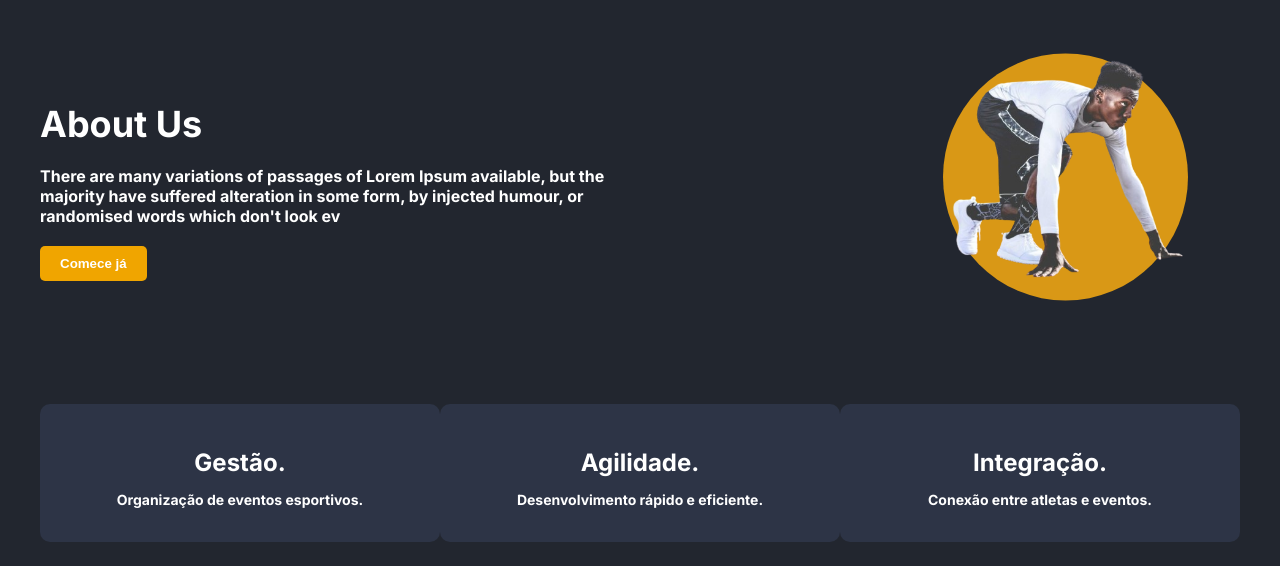
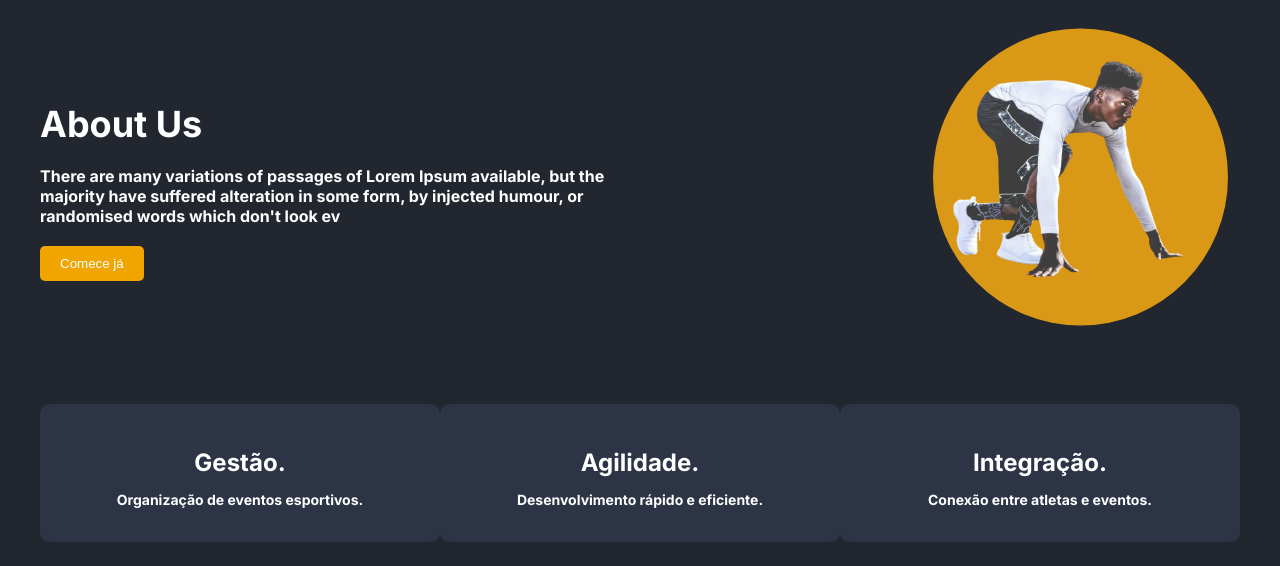
Before and after one commit to igornsferreira/fatec-dsm-pi-4sem, a Django app: page / in a window 1280 px wide. Shown: the part 121-687 px from the top of the page. Run offline with Django 5.2, Linux system fonts and the light colour scheme.

Commit message:
[feat] ajustes no front-end

```diff
--- a/sportsync/sportsync_app/static/css/home.css
+++ b/sportsync/sportsync_app/static/css/home.css
@@ -38,10 +38,12 @@ body {
     align-items: center;
     justify-content: space-between;
     padding: 50px 20px;
+    font-weight: normal;
 }
 
 .about-section .text {
     max-width: 50%;
+    font-weight: normal;
 }
 
 .about-section h2 {
@@ -62,7 +64,7 @@ body {
     border: none;
     border-radius: 5px;
     cursor: pointer;
-    font-weight: bold;
+    font-weight: normal;
 }
 
 .about-section .image {
@@ -79,11 +81,11 @@ body {
 }
 
 .about-section .ellipse {
-    width: 245px;
-    height: 247px;
+    width: 295px;
+    height: 297px;
     position: absolute;
     top: 50%;
-    left: 23px;
+    left: 13px;
     transform: translateY(-50%);
     border-radius: 50%;
     background: rgba(217, 152, 22, 1);
--- a/sportsync/sportsync_app/static/css/login-email.css
+++ b/sportsync/sportsync_app/static/css/login-email.css
@@ -1,6 +1,6 @@
 body {
     margin: 0;
-    font-family: Arial, sans-serif;
+    font-family: 'Inter', sans-serif;
     background-color: #1a1d29;
     display: flex;
     justify-content: center;
--- a/sportsync/sportsync_app/static/css/login.css
+++ b/sportsync/sportsync_app/static/css/login.css
@@ -6,7 +6,7 @@ body {
     align-items: center;
     background-color: #1E1E24;
     color: #FFFFFF;
-    font-family: Arial, sans-serif;
+    font-family: 'Inter', sans-serif;
 }
 
 .container {
--- a/sportsync/sportsync_app/templates/login-email.html
+++ b/sportsync/sportsync_app/templates/login-email.html
@@ -12,7 +12,7 @@
         <div class="left-panel">
             <h2>Login</h2>
             <p>Digite o usuário e senha para entrar na conta</p>
-            <img src="{% static 'img/logo-home.png' %}" alt="Logo Login" />  <!-- Logo -->
+            <img src="{% static 'img/logo-home.png' %}" alt="Logo Login-Email" />  <!-- Logo -->
         </div>
         <div class="right-panel">
             <span class="close-btn" role="button" tabindex="0" aria-label="Fechar">×</span>
```
